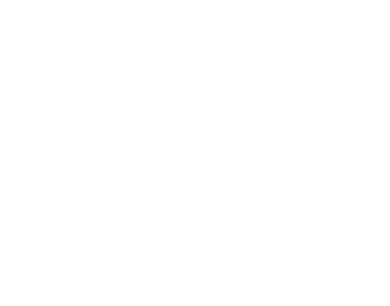
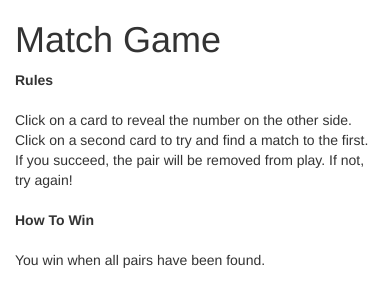
Before and after one commit to siralbert/MatchGame, a plain HTML site: page index.html in a window 390 px wide. Drawn offline with nearby package versions, Linux system fonts and the light colour scheme.

Commit message:
Add Match Game Instructions.  Add Bootstrap col and rows for Match Game cards.

```diff
--- a/index.html
+++ b/index.html
@@ -2,8 +2,31 @@
 <html>
 <head>
   <title>Match Game</title>
+	<link rel="stylesheet" href="https://maxcdn.bootstrapcdn.com/bootstrap/3.3.7/css/bootstrap.min.css"
+	integrity="sha384-BVYiiSIFeK1dGmJRAkycuHAHRg32OmUcww7on3RYdg4Va+PmSTsz/K68vbdEjh4u"
+	crossorigin="anonymous">
 </head>
 <body>
+  <div class="container">
+	  <div class="row">
+			<!-- Match Game Instructions -->
+		  <div class="col-xs-12 col-md-3">
+			  <h1>Match Game</h1>
+				<p><strong>Rules</strong><br /><br />
+				Click on a card to reveal the number on the other side.
+				Click on a second card to try and find a match to the first.
+				If you succeed, the pair will be removed from play. If not, try again!<br /><br />
+				<strong>How To Win</strong><br /><br />
+				You win when all pairs have been found.</p>
+			</div>
+			<!-- Match Game Cards -->
+			<div id="game" class="col-xs-12 col-md-9">
+			  <div class="row">
+			</div>
+		</div>
+		</div>
+	</div>
+
   <script
     src="https://code.jquery.com/jquery-3.1.1.min.js"
     integrity="sha256-hVVnYaiADRTO2PzUGmuLJr8BLUSjGIZsDYGmIJLv2b8="
```
